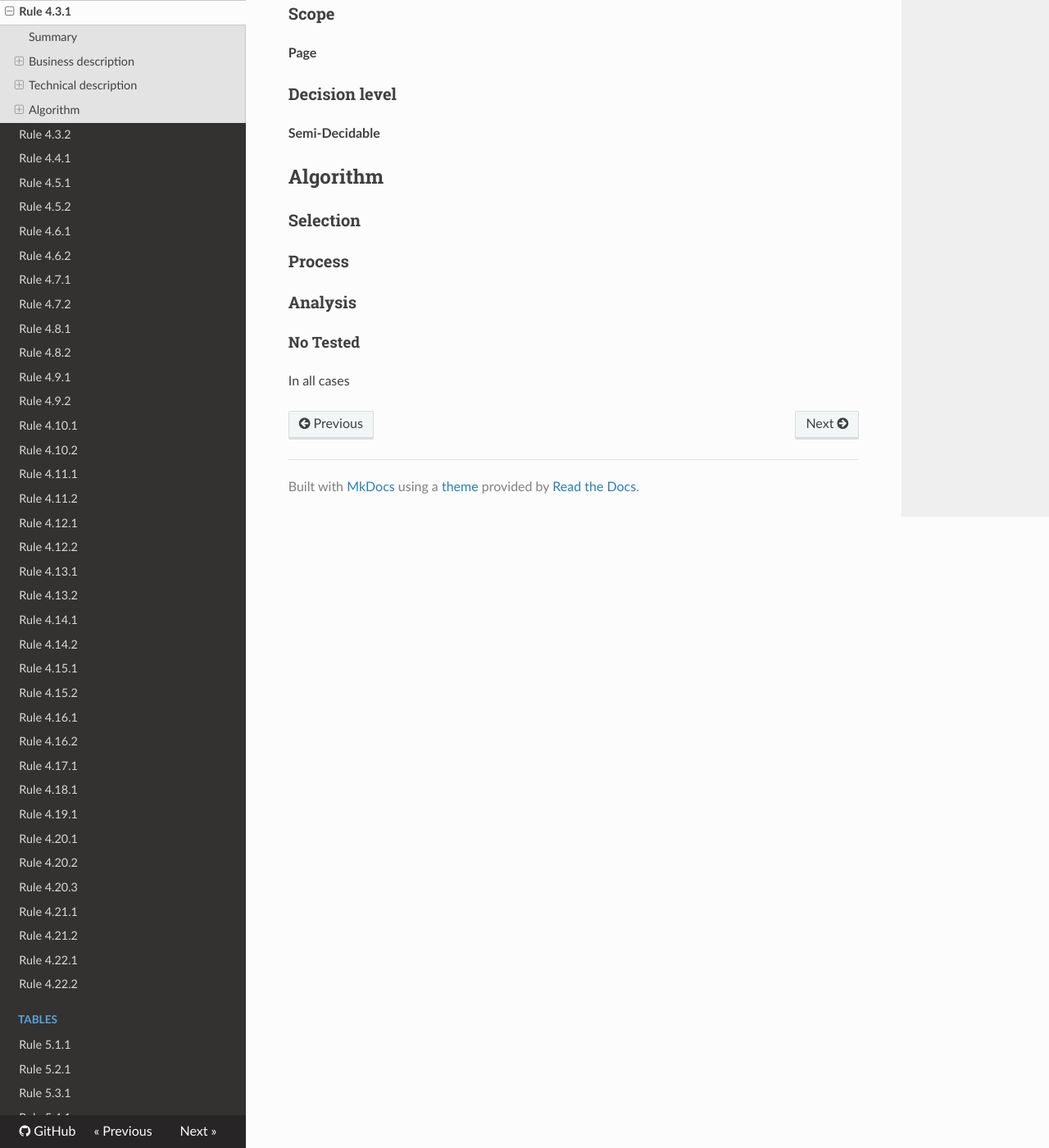
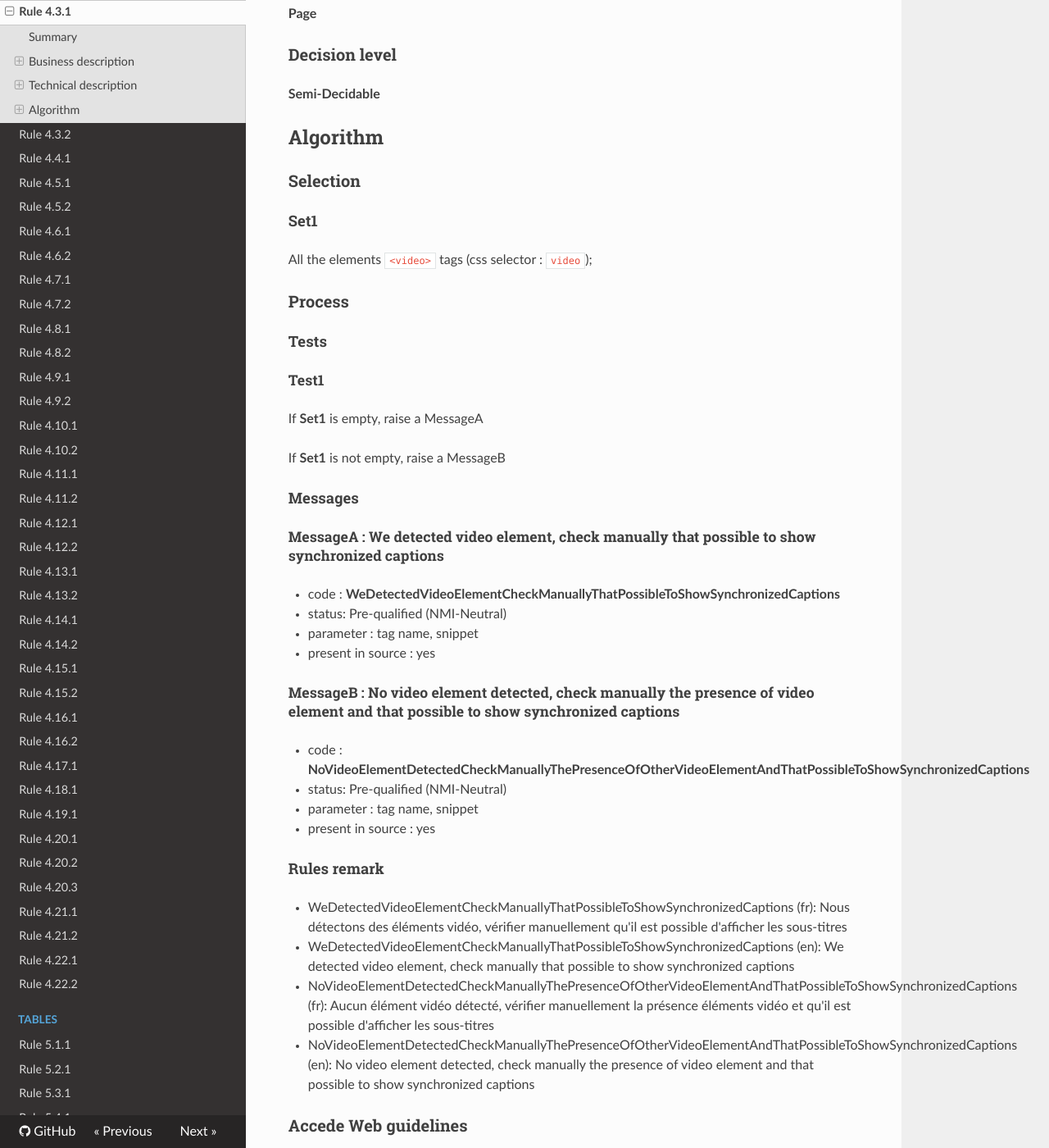
Before and after one commit to Tanaguru/RGAA3-2016, an MkDocs documentation site: the page built from docs/Rule-4-3-1.md, in a window 1280 px wide and 1400 px high, scrolled down 885 px. Shown: the whole window at 82% size. Built offline with MkDocs 1.6.1, drawn with Linux system fonts in a browser that asks for light colours; nearby versions of some CDN libraries; old or Windows-style settings are respelled for this version of MkDocs; some of the changed text lies outside the part shown.

Commit message:
Update tests 4.3.1

```diff
--- a/docs/Rule-4-3-1.md
+++ b/docs/Rule-4-3-1.md
@@ -40,10 +38,51 @@ Chaque <a href="http://references.modernisation.gouv.fr/referentiel-technique-0#
 
 ### Selection
 
+#### Set1
+
+All the elements `<video>` tags (css selector : `video`);
+
 ### Process
+
+#### Tests
+
+##### Test1
+
+If **Set1** is empty, raise a MessageA
+
+If **Set1** is not empty, raise a MessageB
+
+#### Messages
+
+##### MessageA : We detected video element, check manually that possible to show synchronized captions
+
+-    code : **WeDetectedVideoElementCheckManuallyThatPossibleToShowSynchronizedCaptions**
+-    status: Pre-qualified (NMI-Neutral)
+-    parameter : tag name, snippet
+-    present in source : yes
+
+##### MessageB : No video element detected, check manually the presence of video element and that possible to show synchronized captions
+
+-    code : **NoVideoElementDetectedCheckManuallyThePresenceOfOtherVideoElementAndThatPossibleToShowSynchronizedCaptions**
+-    status: Pre-qualified (NMI-Neutral)
+-    parameter : tag name, snippet
+-    present in source : yes
+
+#### Rules remark
+
+ * WeDetectedVideoElementCheckManuallyThatPossibleToShowSynchronizedCaptions (fr): Nous d&eacute;tectons des &eacute;l&eacute;ments vid&eacute;o, v&eacute;rifier manuellement qu'il est possible d'afficher les sous-titres
+ * WeDetectedVideoElementCheckManuallyThatPossibleToShowSynchronizedCaptions (en): We detected video element, check manually that possible to show synchronized captions
+
+ * NoVideoElementDetectedCheckManuallyThePresenceOfOtherVideoElementAndThatPossibleToShowSynchronizedCaptions (fr): Aucun &eacute;l&eacute;ment vid&eacute;o d&eacute;tect&eacute;, v&eacute;rifier manuellement la pr&eacute;sence &eacute;l&eacute;ments vid&eacute;o et qu'il est possible d'afficher les sous-titres
+ * NoVideoElementDetectedCheckManuallyThePresenceOfOtherVideoElementAndThatPossibleToShowSynchronizedCaptions (en): No video element detected, check manually the presence of video element and that possible to show synchronized captions
+
+### Accede Web guidelines
+
+ * Rgaa32016-4-3-1-Accedeweb-HTML-13
+ * Rgaa32016-4-3-1-Accedeweb-EDIT-8-3
 
 ### Analysis
 
-#### No Tested
+#### Pre-qualified
 
 In all cases
```
Also changed, not shown: other parts of docs/Rule-4-3-1.md (+5 -7 lines), 3 other files.
